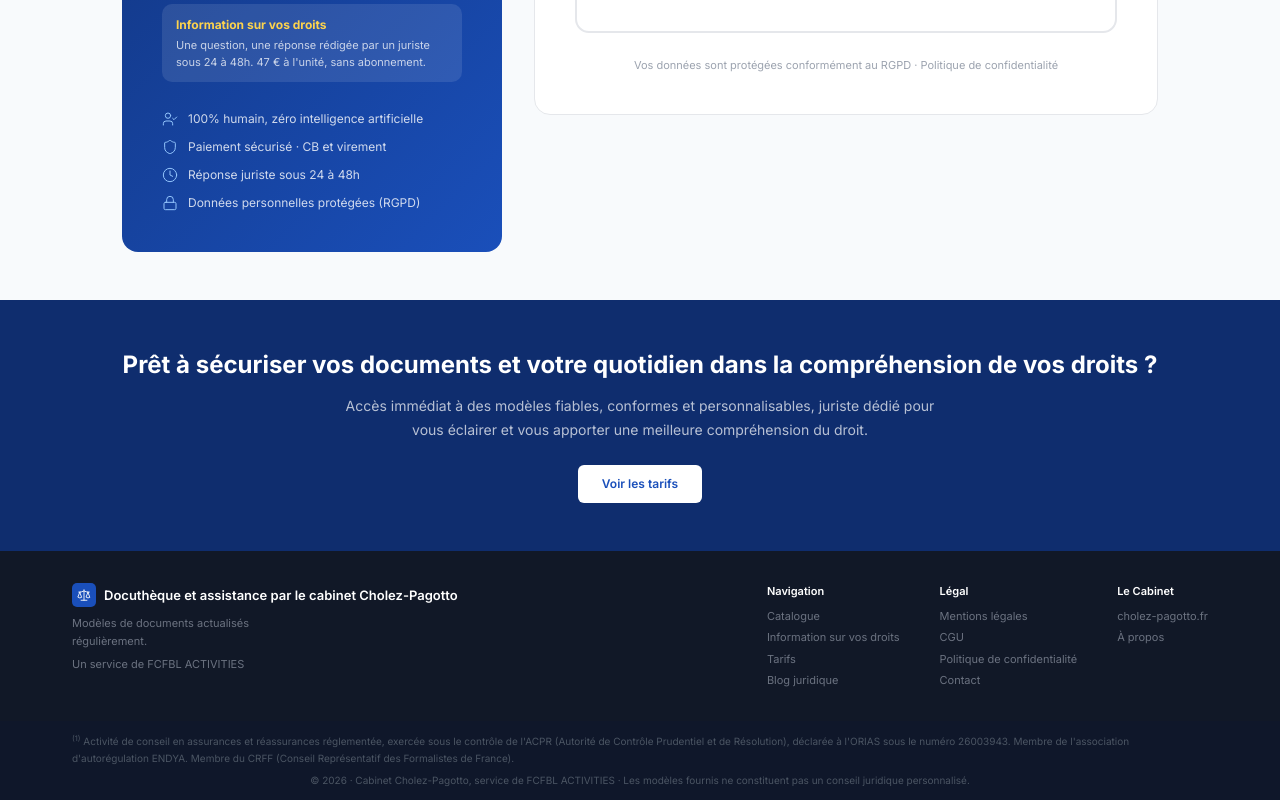
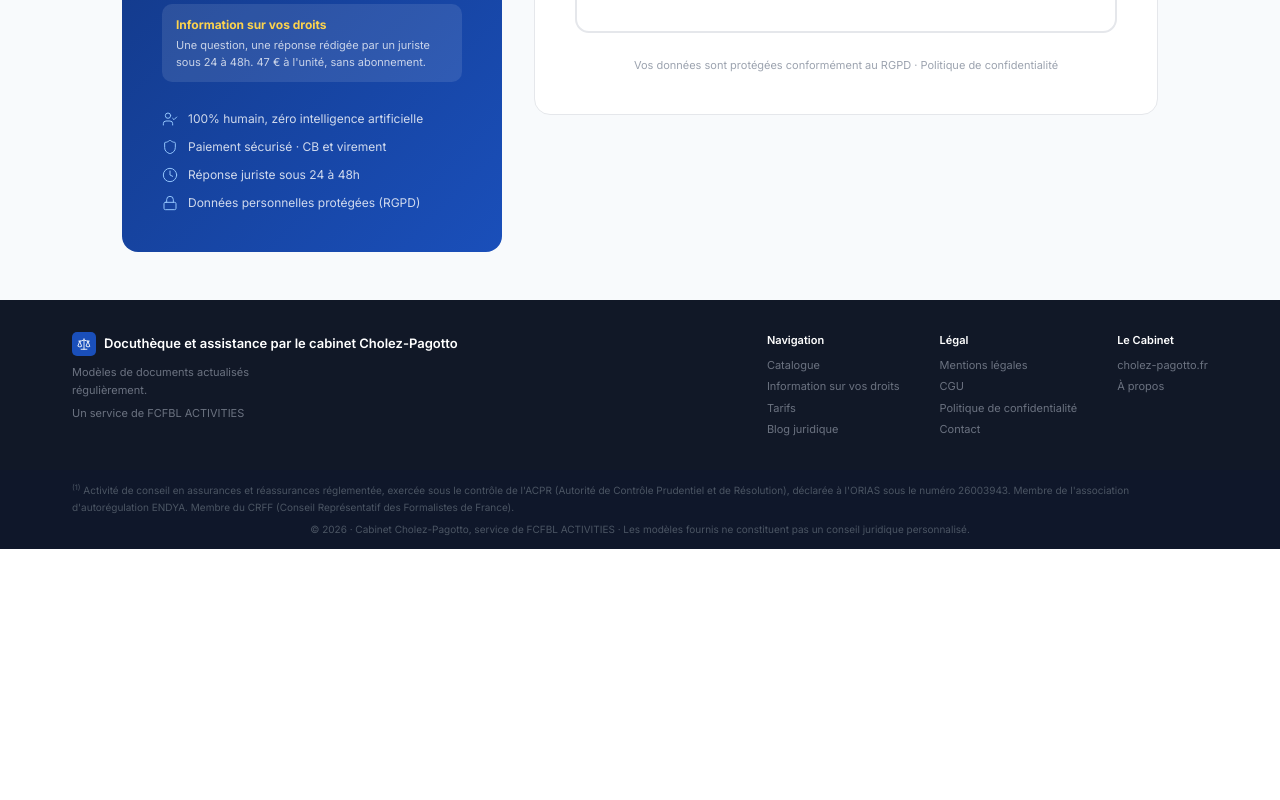
Before and after one commit to SYPA-ASSO/docutheque-next, a Next.js app: page /connexion in a window 1280 px wide. Shown: the part 632-1432 px from the top of the page. After the commit the page ends 1181 px from the top, so only its background shows below. Built offline with nearby package versions, Linux system fonts and the light colour scheme.

Commit message:
FooterMinimal connexion sans CTA

```diff
--- a/app/connexion/page.tsx
+++ b/app/connexion/page.tsx
@@ -3,7 +3,7 @@
 import { useState } from 'react'
 import { Scale, UserCheck, Shield, Clock, Lock, Building2, Users, PenLine, KeyRound } from 'lucide-react'
 import Header from '@/components/Header'
-import Footer from '@/components/Footer'
+import FooterMinimal from '@/components/FooterMinimal'
 
 export default function Connexion() {
   const [mode, setMode] = useState<'choix' | 'connexion' | 'inscription'>('choix')
@@ -344,7 +344,7 @@ export default function Connexion() {
           </div>
         </div>
       </main>
-      <Footer />
+      <FooterMinimal />
     </>
   )
 }
--- /dev/null
+++ b/components/FooterMinimal.tsx
@@ -0,0 +1,62 @@
+import { Scale } from 'lucide-react'
+
+export default function FooterMinimal() {
+  return (
+    <>
+      {/* FOOTER */}
+      <footer style={{background: '#111827', padding: '2rem 0'}}>
+        <div style={{maxWidth: '1200px', margin: '0 auto', padding: '0 2rem', display: 'flex', justifyContent: 'space-between', alignItems: 'flex-start'}}>
+          <div>
+            <div style={{display: 'flex', alignItems: 'center', gap: '8px', marginBottom: '8px'}}>
+              <div style={{width: '24px', height: '24px', background: '#1a4fba', borderRadius: '5px', display: 'flex', alignItems: 'center', justifyContent: 'center'}}>
+                <Scale size={14} color="white" strokeWidth={1.5} />
+              </div>
+              <span style={{fontSize: '13px', fontWeight: '600', color: 'white'}}>Docuthèque et assistance par le cabinet Cholez-Pagotto</span>
+            </div>
+            <p style={{color: '#6b7280', fontSize: '11px', maxWidth: '200px', lineHeight: '1.6'}}>Modèles de documents actualisés régulièrement.</p>
+            <p style={{color: '#6b7280', fontSize: '11px', marginTop: '6px', lineHeight: '1.6'}}>Un service de FCFBL ACTIVITIES</p>
+          </div>
+          <div style={{display: 'flex', gap: '2.5rem'}}>
+            <div>
+              <p style={{fontSize: '11px', fontWeight: '600', color: 'white', marginBottom: '8px'}}>Navigation</p>
+              <div style={{display: 'flex', flexDirection: 'column', gap: '5px'}}>
+                <a href="/catalogue" style={{color: '#6b7280', fontSize: '11px', textDecoration: 'none'}}>Catalogue</a>
+                <a href="/information-sur-vos-droits" style={{color: '#6b7280', fontSize: '11px', textDecoration: 'none'}}>Information sur vos droits</a>
+                <a href="/tarifs" style={{color: '#6b7280', fontSize: '11px', textDecoration: 'none'}}>Tarifs</a>
+                <a href="/blog" style={{color: '#6b7280', fontSize: '11px', textDecoration: 'none'}}>Blog juridique</a>
+              </div>
+            </div>
+            <div>
+              <p style={{fontSize: '11px', fontWeight: '600', color: 'white', marginBottom: '8px'}}>Légal</p>
+              <div style={{display: 'flex', flexDirection: 'column', gap: '5px'}}>
+                <a href="/mentions-legales" style={{color: '#6b7280', fontSize: '11px', textDecoration: 'none'}}>Mentions légales</a>
+                <a href="/cgu" style={{color: '#6b7280', fontSize: '11px', textDecoration: 'none'}}>CGU</a>
+                <a href="/confidentialite" style={{color: '#6b7280', fontSize: '11px', textDecoration: 'none'}}>Politique de confidentialité</a>
+                <a href="/contact" style={{color: '#6b7280', fontSize: '11px', textDecoration: 'none'}}>Contact</a>
+              </div>
+            </div>
+            <div>
+              <p style={{fontSize: '11px', fontWeight: '600', color: 'white', marginBottom: '8px'}}>Le Cabinet</p>
+              <div style={{display: 'flex', flexDirection: 'column', gap: '5px'}}>
+                <a href="https://cholez-pagotto.fr" target="_blank" rel="noopener noreferrer" style={{color: '#6b7280', fontSize: '11px', textDecoration: 'none'}}>cholez-pagotto.fr</a>
+                <a href="/a-propos" style={{color: '#6b7280', fontSize: '11px', textDecoration: 'none'}}>À propos</a>
+              </div>
+            </div>
+          </div>
+        </div>
+      </footer>
+
+      {/* NOTE RÉGLEMENTAIRE */}
+      <div style={{background: '#0f172a', padding: '12px 0'}}>
+        <div style={{maxWidth: '1200px', margin: '0 auto', padding: '0 2rem'}}>
+          <p style={{color: '#4b5563', fontSize: '10px', lineHeight: '1.7', marginBottom: '6px'}}>
+            <sup>(1)</sup> Activité de conseil en assurances et réassurances réglementée, exercée sous le contrôle de l'ACPR (Autorité de Contrôle Prudentiel et de Résolution), déclarée à l'ORIAS sous le numéro 26003943. Membre de l'association d'autorégulation ENDYA. Membre du CRFF (Conseil Représentatif des Formalistes de France).
+          </p>
+          <p style={{color: '#4b5563', fontSize: '10px', textAlign: 'center'}}>
+            © 2026 · Cabinet Cholez-Pagotto, service de FCFBL ACTIVITIES · Les modèles fournis ne constituent pas un conseil juridique personnalisé.
+          </p>
+        </div>
+      </div>
+    </>
+  )
+}
```
